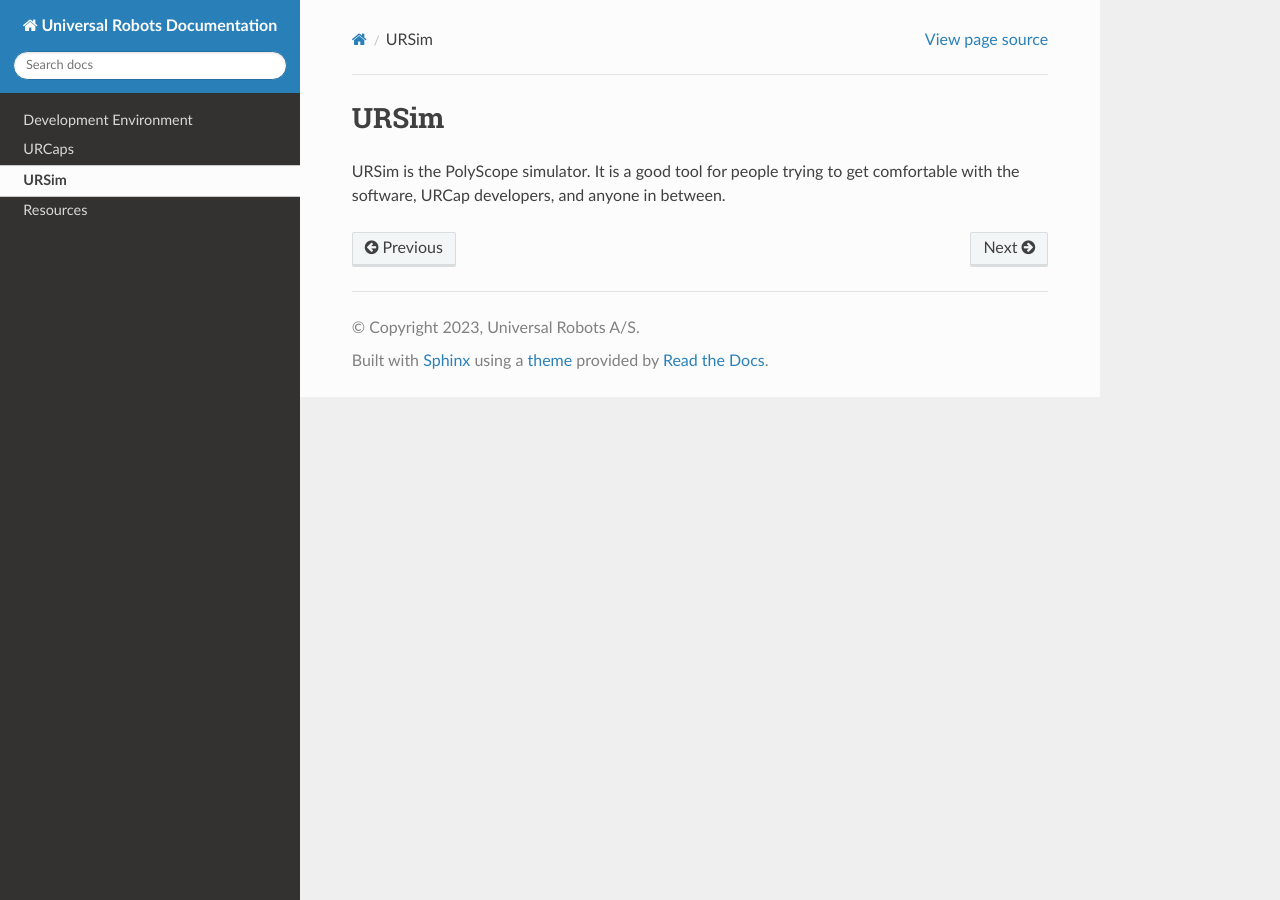
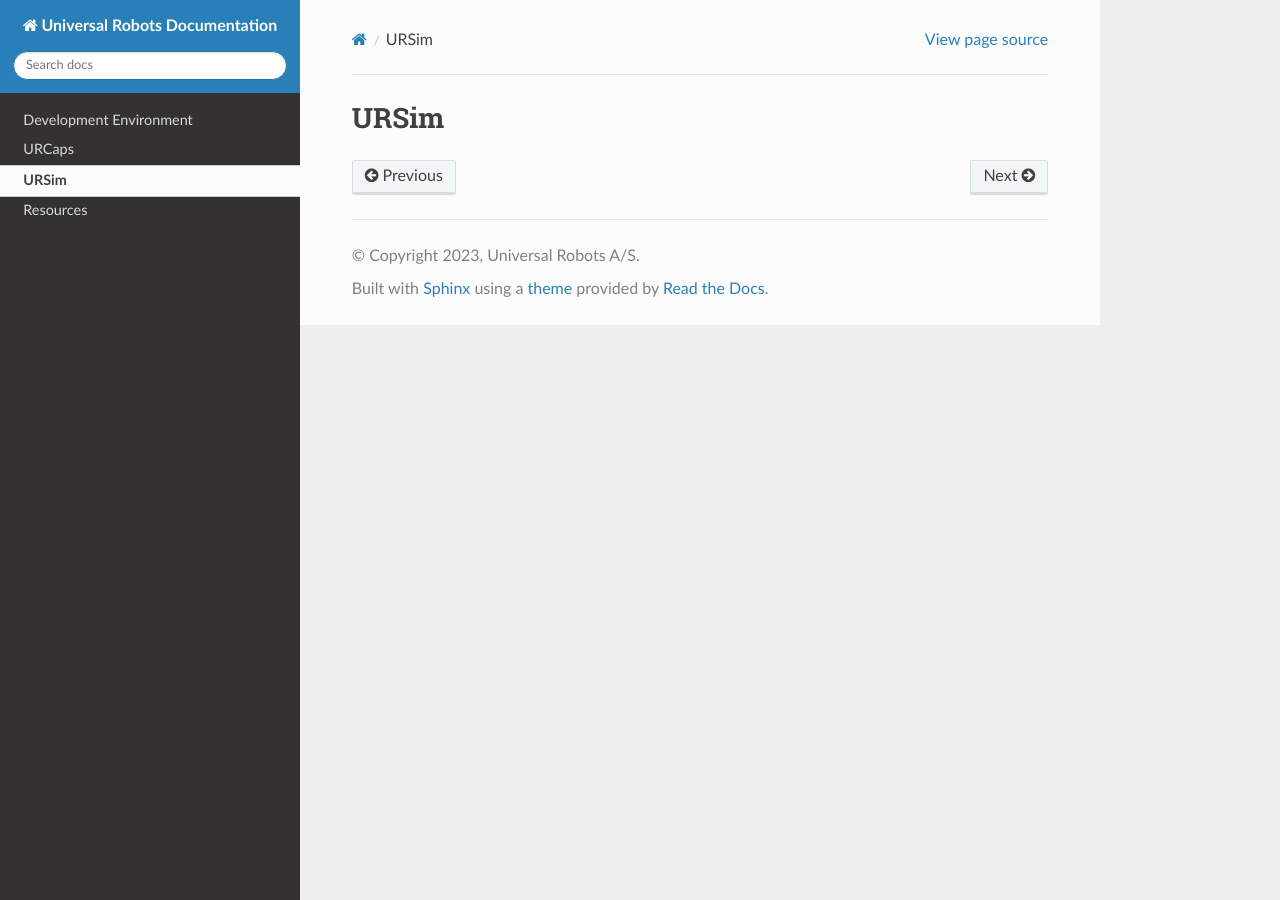
Before and after one commit to pheobeyeung/pheobeyeung.github.io, a Sphinx documentation site: the page built from source/URSim.rst, in a window 1280 px wide. Built offline with Sphinx 7.4.7 and the Read the Docs theme 2.0.0, drawn with Linux system fonts in a browser that asks for light colours.

Commit message:
updated files

```diff
--- a/source/URSim.rst
+++ b/source/URSim.rst
@@ -1,3 +1,2 @@
 URSim
 =====
-URSim is the PolyScope simulator. It is a good tool for people trying to get comfortable with the software, URCap developers, and anyone in between.
```
